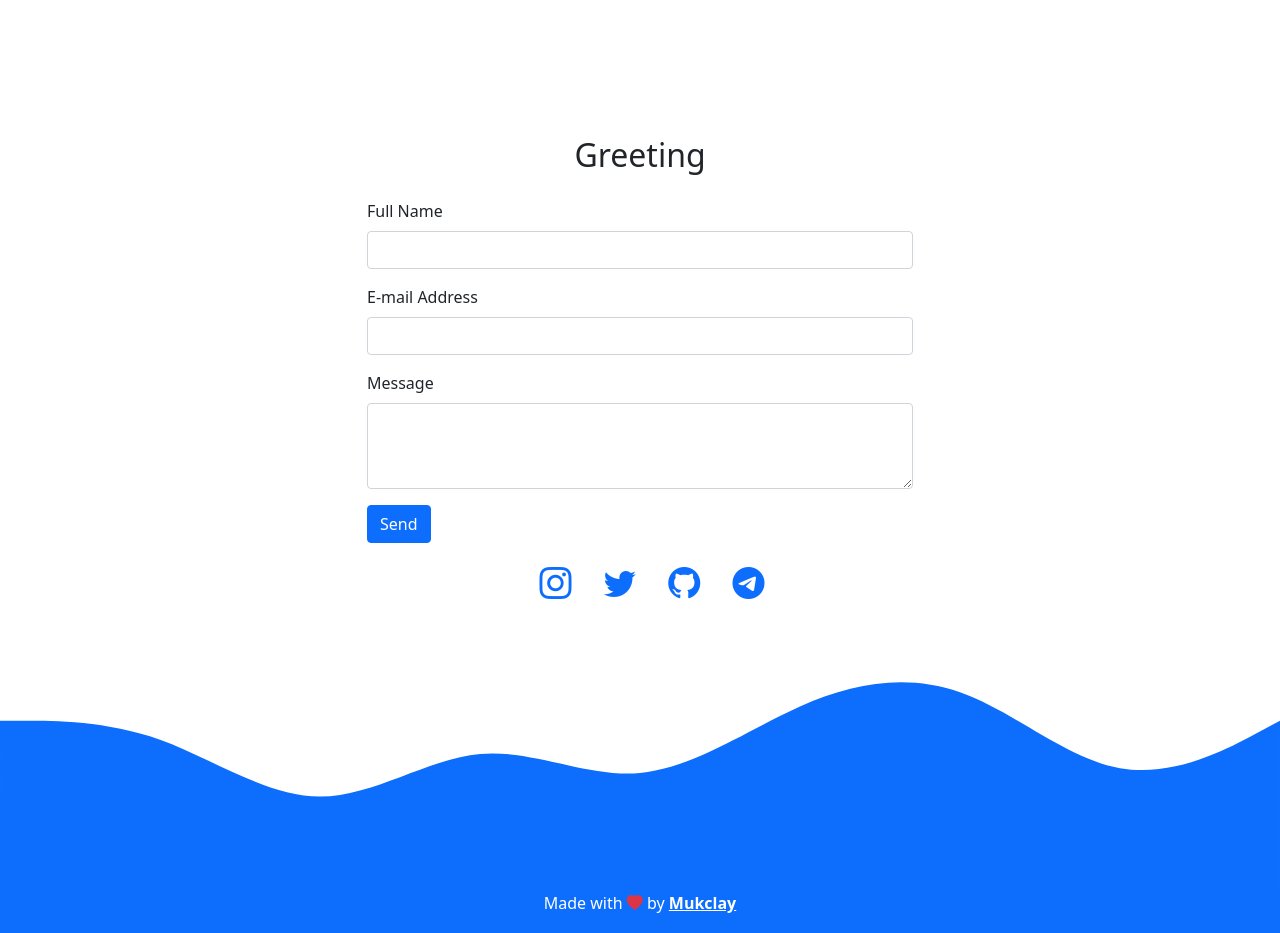
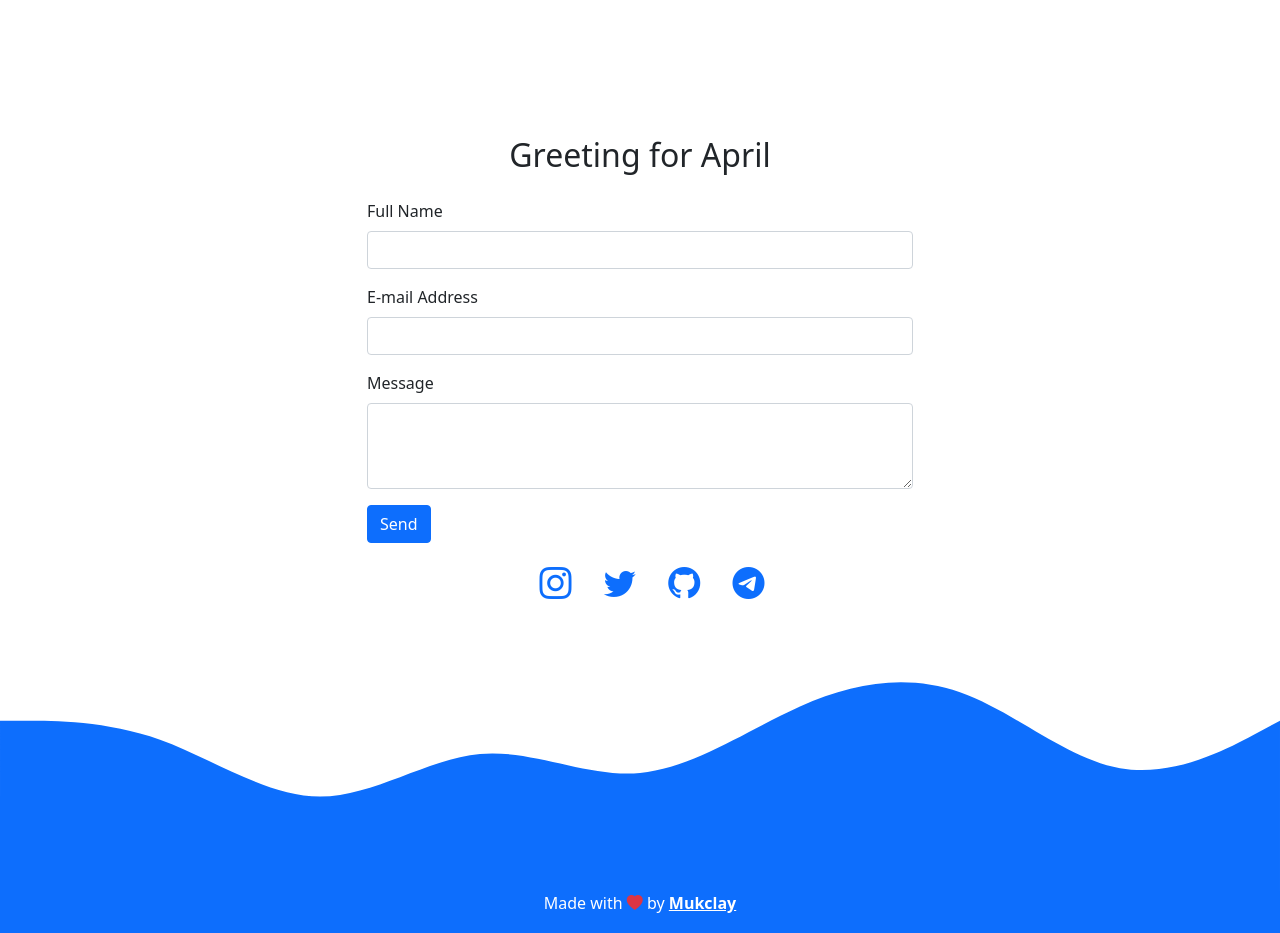
Before and after one commit to Mukclay/Happy-Sweet-Seventeen, a plain HTML site: page index.html in a window 1280 px wide. Shown: the part 2760-3693 px from the top of the page. Drawn offline with nearby package versions, Linux system fonts and the light colour scheme.

Commit message:
ganti kata greeting

```diff
--- a/index.html
+++ b/index.html
@@ -161,7 +161,7 @@
       <div class="container">
         <div class="row text-center mb-3">
           <div class="col">
-            <h2>Greeting</h2>
+            <h2>Greeting for April</h2>
           </div>
         </div>
         <div class="row justify-content-center">
```
